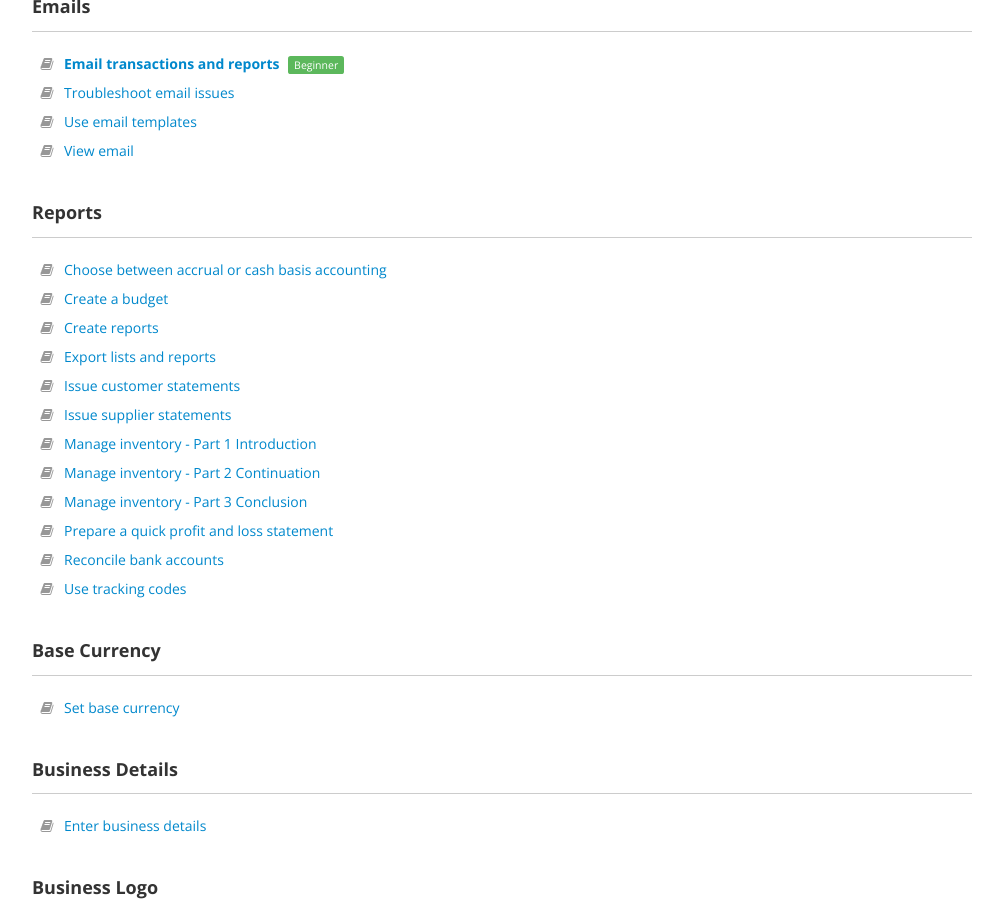
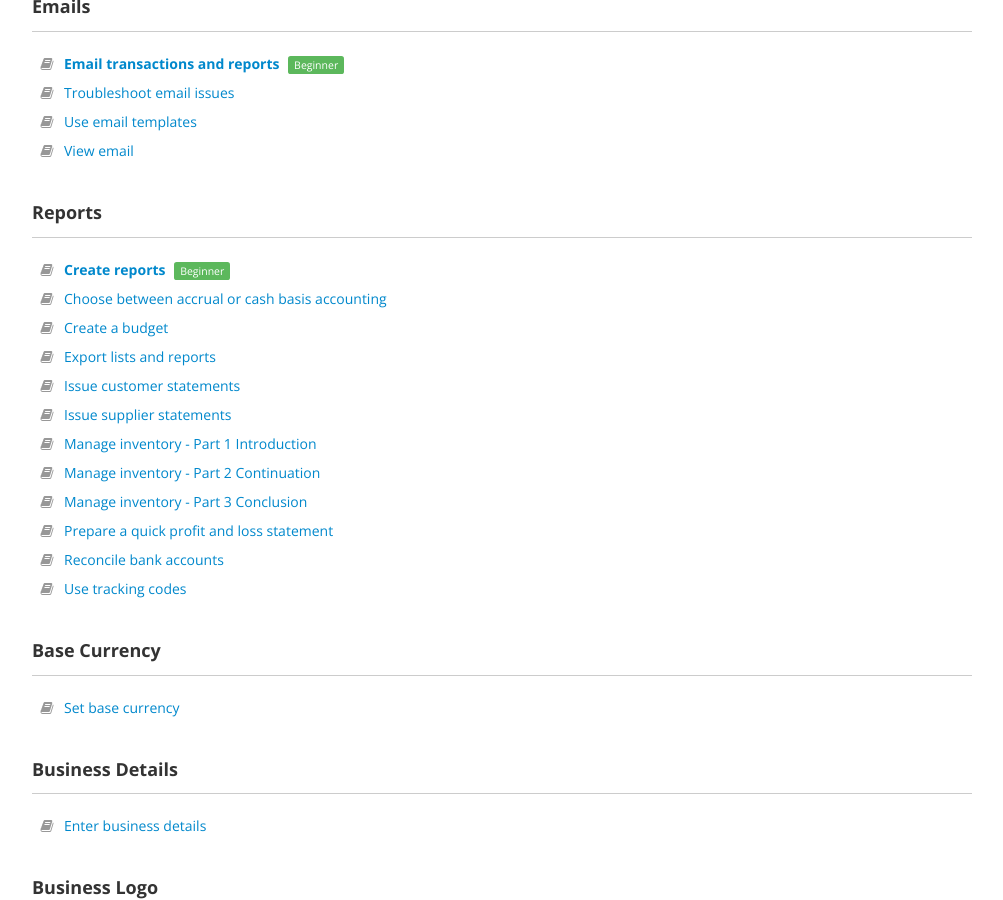
Before and after one commit to 3etechinns/www.manager.io, a Jekyll site: the page built from guides/index.html, in a window 1280 px wide and 900 px high, scrolled down 9652 px. Shown: the whole window, without its empty margins (138-1141 px from the left). Built offline with Jekyll 4.4.1, drawn with Linux system fonts in a browser that asks for light colours; nearby versions of some CDN libraries; comment, search, counter and statistics services are not loaded.

Commit message:
Guide update

```diff
--- a/_guides/7468.html
+++ b/_guides/7468.html
@@ -1,7 +1,7 @@
 ---
 layout: guide
 title: Create reports
-tags: reports starting-balances profit-and-loss-statement-list balance-sheet-list statement-of-changes-in-equity-list bank-reconciliation-statement-list cash-summary-list trial-balance-list general-ledger-summary-list general-ledger-transactions-list tax-audit-list tax-reconciliation-list tax-transactions-list custom-tax-report-list aged-receivables-list customer-statements-form aged-payables-list supplier-statements-form inventory-value-movement-list inventory-quantity-movement-list inventory-profit-margin-list fixed-asset-summary-list intangible-asset-summary-list expense-claims-summary-list capital-accounts-summary-list work-in-progress-report-list payslip-summary-list payslip-deductions-summary-list payslip-contributions-summary-list tracking-exception-report-list
+tags: reports starting-balances profit-and-loss-statement-list balance-sheet-list statement-of-changes-in-equity-list bank-reconciliation-statement-list cash-summary-list trial-balance-list general-ledger-summary-list general-ledger-transactions-list tax-audit-list tax-reconciliation-list tax-transactions-list custom-tax-report-list aged-receivables-list customer-statements-form aged-payables-list supplier-statements-form inventory-value-movement-list inventory-quantity-movement-list inventory-profit-margin-list fixed-asset-summary-list intangible-asset-summary-list expense-claims-summary-list capital-accounts-summary-list work-in-progress-report-list payslip-summary-list payslip-deductions-summary-list payslip-contributions-summary-list tracking-exception-report-list beginner
 ---
 {% raw %}
 <p>Manager includes many built-in <strong>reports</strong> to summarize, analyze, and present transaction data. Access them in the <kbd>Reports</kbd> tab in the left navigation pane:</p>
```
